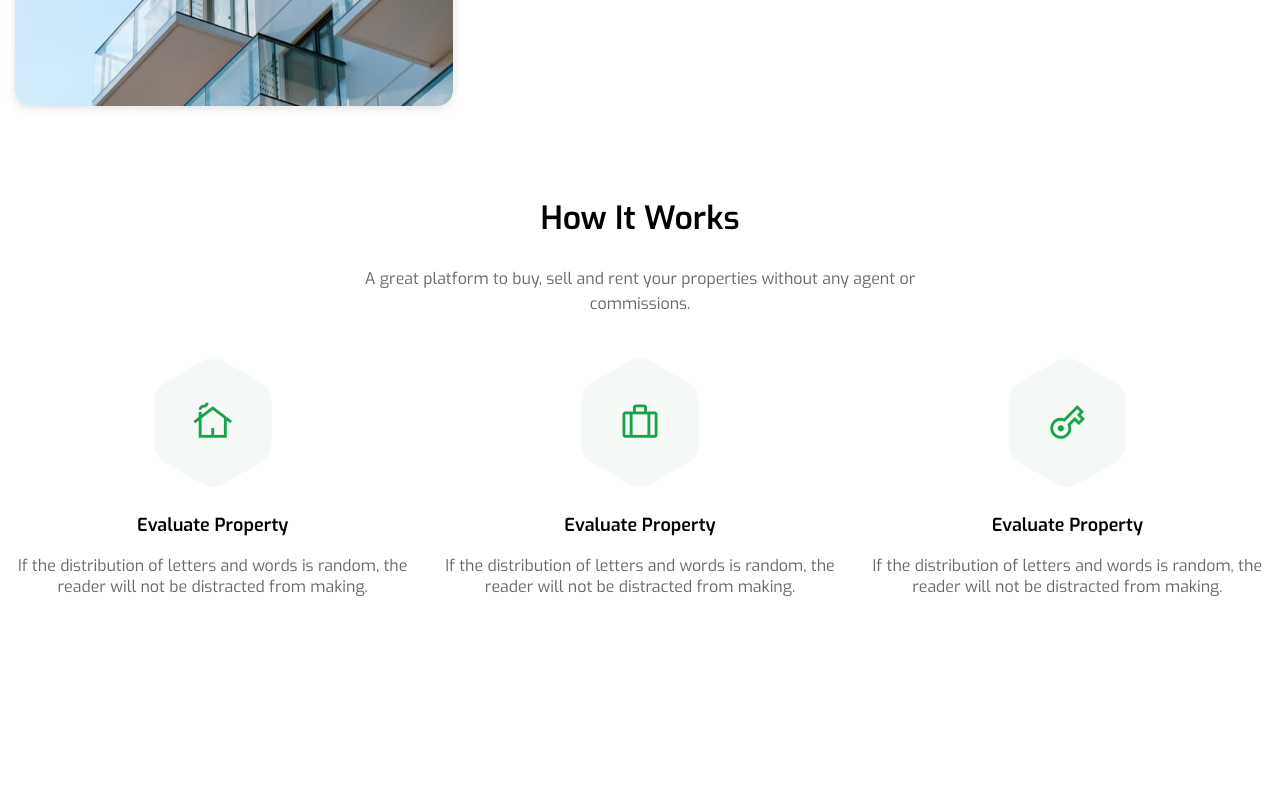
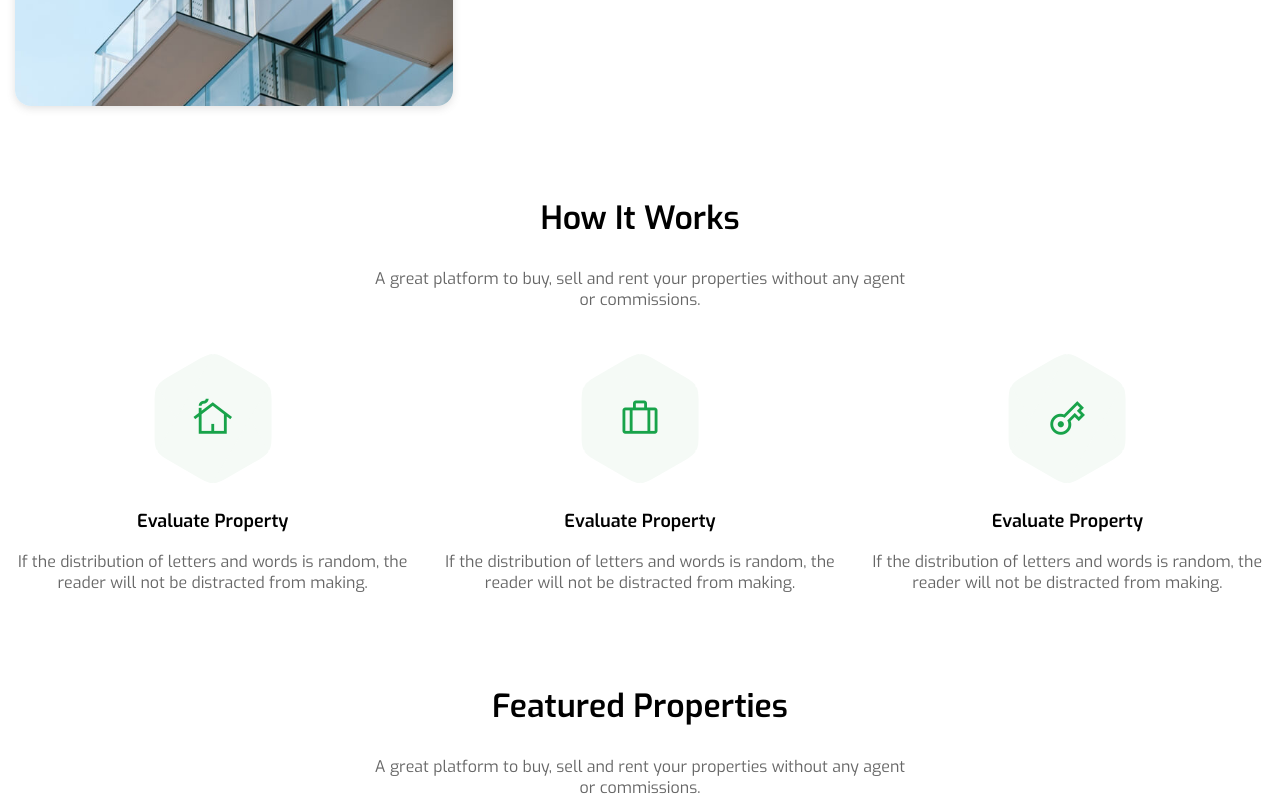
Before and after one commit to jashanpreet-singh-99/EState-360, an Angular app: page /home in a window 1280 px wide. Shown: the part 1448-2248 px from the top of the page. Before the commit the page ends 2047 px from the top, so only its background shows below. Built offline with nearby package versions, Linux system fonts and the light colour scheme.

Commit message:
Added Featured properties text section

```diff
--- a/src/app/components/www/home-page/home-page.component.html
+++ b/src/app/components/www/home-page/home-page.component.html
@@ -21,10 +21,7 @@
 <!-- Process Section -->
  <div class="container process-section">
     <h2>How It Works</h2>
-    <div class="multi-line-text">
-        <p>A great platform to buy, sell and rent your properties without any agent or</p>
-        <p> commissions.</p>
-    </div>
+    <p>A great platform to buy, sell and rent your properties without any agent <br> or commissions.</p>
     <div class="process-item-container">
         <div class="process-item">
             <div class="shaped-encloser">
@@ -52,3 +49,8 @@
         </div>
     </div>
  </div>
+ <!-- Featured Text Section -->
+ <div class="container process-section">
+    <h2>Featured Properties</h2>
+    <p>A great platform to buy, sell and rent your properties without any agent <br> or commissions.</p>
+</div>
--- a/src/app/components/www/home-page/home-page.component.scss
+++ b/src/app/components/www/home-page/home-page.component.scss
@@ -116,20 +116,12 @@
         text-align: center;
     }
 
-    .multi-line-text {
-        display: grid;
-        grid-template-rows: repeat(2, 1fr);
-        gap: 0;
-        justify-content: center;
-
-
     p {
         margin: 2px;
         text-align: center;
         @include font-regular($prime-text);
         font-size: medium;
         color: $color-disabled-d;
-        }
     }
 
     .process-item-container {
@@ -142,6 +134,7 @@
             display: flex;
             flex-direction: column;
             align-items: center;
+            margin-bottom: $nav-gap;
             gap: 16px;
 
             .shaped-encloser {
```
Lines whose indentation alone changed are shown as unchanged.
